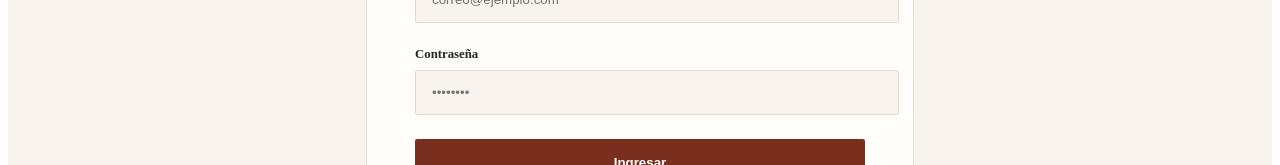
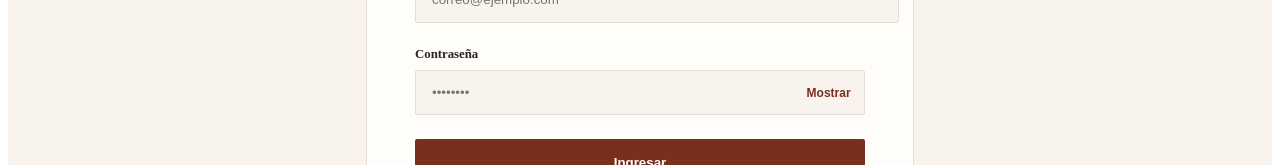
Before and after one commit to Scoreap/LaPlacita, a React (Vite) app: page /admin/login in a window 1280 px wide. Shown: the part 498-663 px from the top of the page. Built offline with nearby package versions, Linux system fonts and the light colour scheme.

Commit message:
Conexion de portal AdminLogin a Admin JRHM

```diff
--- a/src/App.css
+++ b/src/App.css
@@ -823,6 +823,46 @@ section {
   color: var(--color-text);
 }
 
+.admin-login-error {
+  font-size: 0.85rem;
+
+  color: #c0392b;
+
+  margin: -0.75rem 0 1.5rem;
+}
+
+.admin-password-field {
+  position: relative;
+
+  display: flex;
+
+  align-items: center;
+}
+
+.admin-password-field input {
+  padding-right: 4.5rem;
+}
+
+.admin-password-toggle {
+  position: absolute;
+
+  right: 0.9rem;
+
+  background: none;
+
+  border: none;
+
+  padding: 0;
+
+  font-size: 0.75rem;
+
+  font-weight: 700;
+
+  color: var(--color-primary);
+
+  cursor: pointer;
+}
+
 .admin-form-group input,
 .admin-form-group textarea,
 .admin-form-group select {
--- a/src/App.jsx
+++ b/src/App.jsx
@@ -1,10 +1,20 @@
-import { BrowserRouter, Routes, Route } from "react-router-dom";
+import { BrowserRouter, Routes, Route, Navigate } from "react-router-dom";
 
 import Home from "./pages/Home";
 import Menu from "./pages/Menu";
 import Contact from "./pages/Contact";
 import Admin from "./pages/Admin";
 import AdminLogin from "./pages/AdminLogin";
+
+function RequireAdminAuth({ children }) {
+  const isAuthenticated = sessionStorage.getItem("admin-auth") === "true";
+
+  if (!isAuthenticated) {
+    return <Navigate to="/admin/login" replace />;
+  }
+
+  return children;
+}
 
 function App() {
   return (
@@ -25,7 +35,11 @@ function App() {
         />
         <Route
           path="/admin"
-          element={<Admin />}
+          element={
+            <RequireAdminAuth>
+              <Admin />
+            </RequireAdminAuth>
+          }
         />
       </Routes>
     </BrowserRouter>
--- a/src/componentes/admin/AdminHeader.jsx
+++ b/src/componentes/admin/AdminHeader.jsx
@@ -1,4 +1,13 @@
+import { useNavigate } from "react-router-dom";
+
 function AdminHeader() {
+  const navigate = useNavigate();
+
+  function handleLogout() {
+    sessionStorage.removeItem("admin-auth");
+    navigate("/admin/login");
+  }
+
   return (
     <header className="admin-header">
 
@@ -14,7 +23,7 @@ function AdminHeader() {
             Administrador
           </span>
 
-          <button className="admin-logout-button">
+          <button className="admin-logout-button" onClick={handleLogout}>
             Cerrar sesión
           </button>
 
--- a/src/pages/AdminLogin.jsx
+++ b/src/pages/AdminLogin.jsx
@@ -1,6 +1,30 @@
+import { useState } from "react";
+import { useNavigate } from "react-router-dom";
 import "../App.css";
 
+const ADMIN_EMAIL = "admin@laplacita.com";
+const ADMIN_PASSWORD = "admin123";
+
 function AdminLogin() {
+  const navigate = useNavigate();
+
+  const [email, setEmail] = useState("");
+  const [password, setPassword] = useState("");
+  const [error, setError] = useState("");
+  const [showPassword, setShowPassword] = useState(false);
+
+  function handleSubmit(event) {
+    event.preventDefault();
+
+    if (email === ADMIN_EMAIL && password === ADMIN_PASSWORD) {
+      sessionStorage.setItem("admin-auth", "true");
+      navigate("/admin");
+      return;
+    }
+
+    setError("Correo o contraseña incorrectos.");
+  }
+
   return (
     <div className="admin-login-page">
 
@@ -22,7 +46,7 @@ function AdminLogin() {
           Ingresa para administrar el menú.
         </p>
 
-        <form className="admin-login-form">
+        <form className="admin-login-form" onSubmit={handleSubmit}>
 
           <div className="admin-form-group">
             <label htmlFor="email">
@@ -33,6 +57,9 @@ function AdminLogin() {
               id="email"
               type="email"
               placeholder="correo@ejemplo.com"
+              value={email}
+              onChange={(event) => setEmail(event.target.value)}
+              required
             />
           </div>
 
@@ -42,13 +69,32 @@ function AdminLogin() {
               Contraseña
             </label>
 
-            <input
-              id="password"
-              type="password"
-              placeholder="••••••••"
-            />
+            <div className="admin-password-field">
+              <input
+                id="password"
+                type={showPassword ? "text" : "password"}
+                placeholder="••••••••"
+                value={password}
+                onChange={(event) => setPassword(event.target.value)}
+                required
+              />
+
+              <button
+                type="button"
+                className="admin-password-toggle"
+                onClick={() => setShowPassword((current) => !current)}
+                aria-label={showPassword ? "Ocultar contraseña" : "Mostrar contraseña"}
+              >
+                {showPassword ? "Ocultar" : "Mostrar"}
+              </button>
+            </div>
           </div>
 
+          {error && (
+            <p className="admin-login-error">
+              {error}
+            </p>
+          )}
 
           <button
             type="submit"
```
